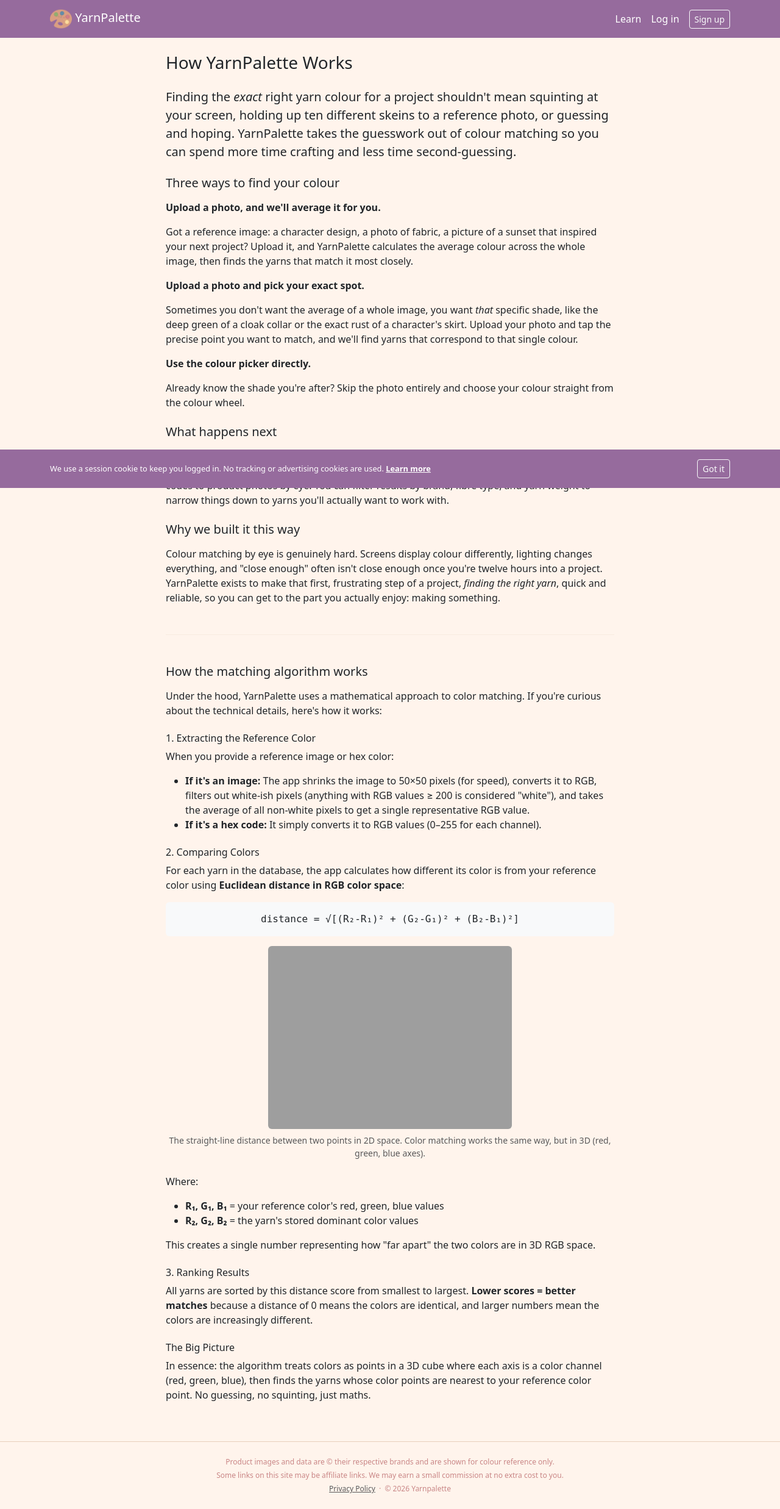
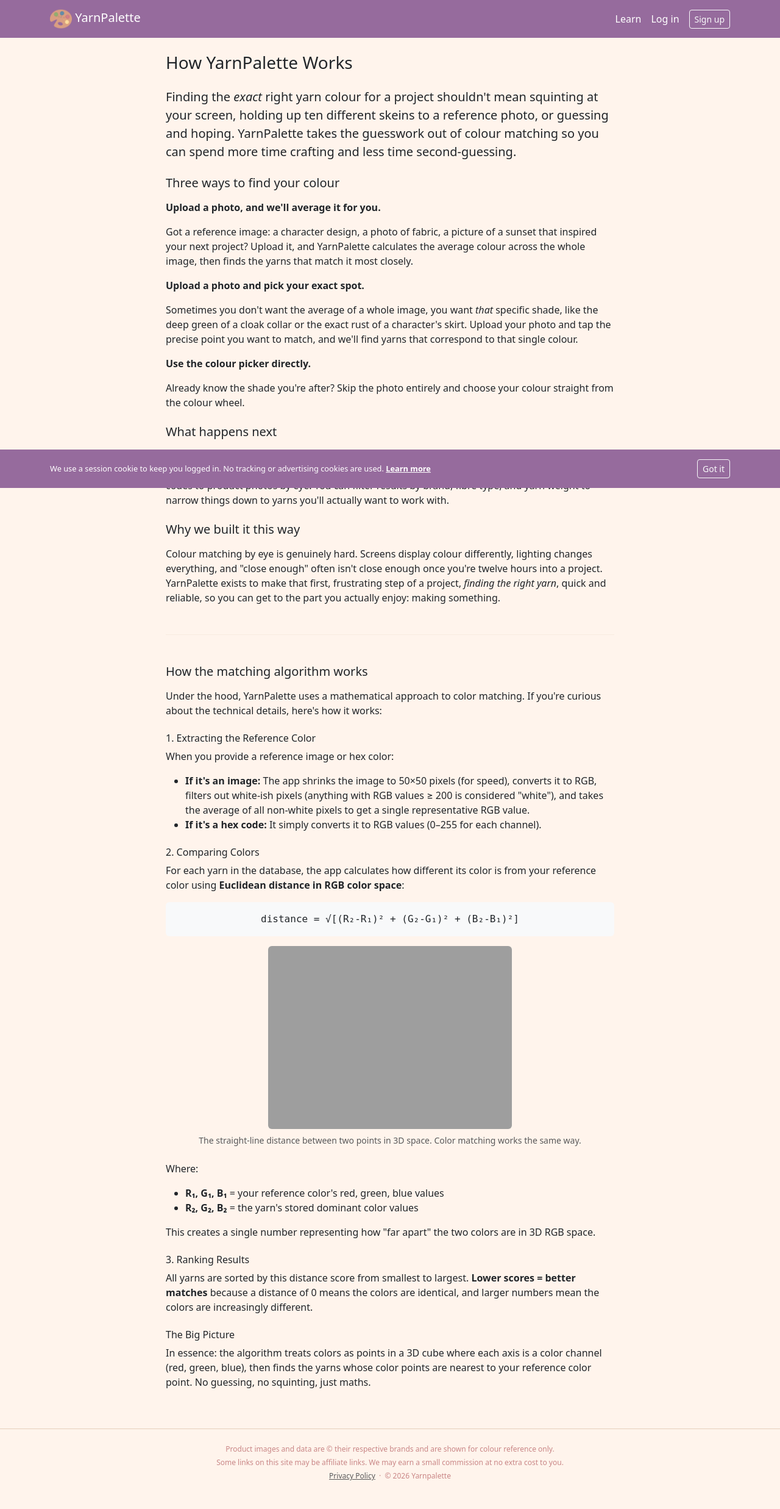
Before and after one commit to justjess678/yarn-finder, a Django app: page /how-it-works/ in a window 1280 px wide. Shown: the whole page at 61% size. After the commit the page ends 2427 px from the top, so only its background shows below. Run offline with Django 5.2, Linux system fonts and the light colour scheme; grey boxes are pictures that could not be loaded.

Commit message:
correction

```diff
--- a/templates/yarns/how_it_works.html
+++ b/templates/yarns/how_it_works.html
@@ -48,7 +48,7 @@
         </div>
         <div class="text-center mb-4">
             <img src="https://pi.math.cornell.edu/~mec/Summer2008/Jones/rectdia.gif" alt="Euclidean distance diagram" style="max-width: 100%; height: auto; border-radius: 6px;">
-            <p class="small text-muted mt-2">The straight-line distance between two points in 2D space. Color matching works the same way, but in 3D (red, green, blue axes).</p>
+            <p class="small text-muted mt-2">The straight-line distance between two points in 3D space. Color matching works the same way.</p>
         </div>
         <p>Where:</p>
         <ul>
```
